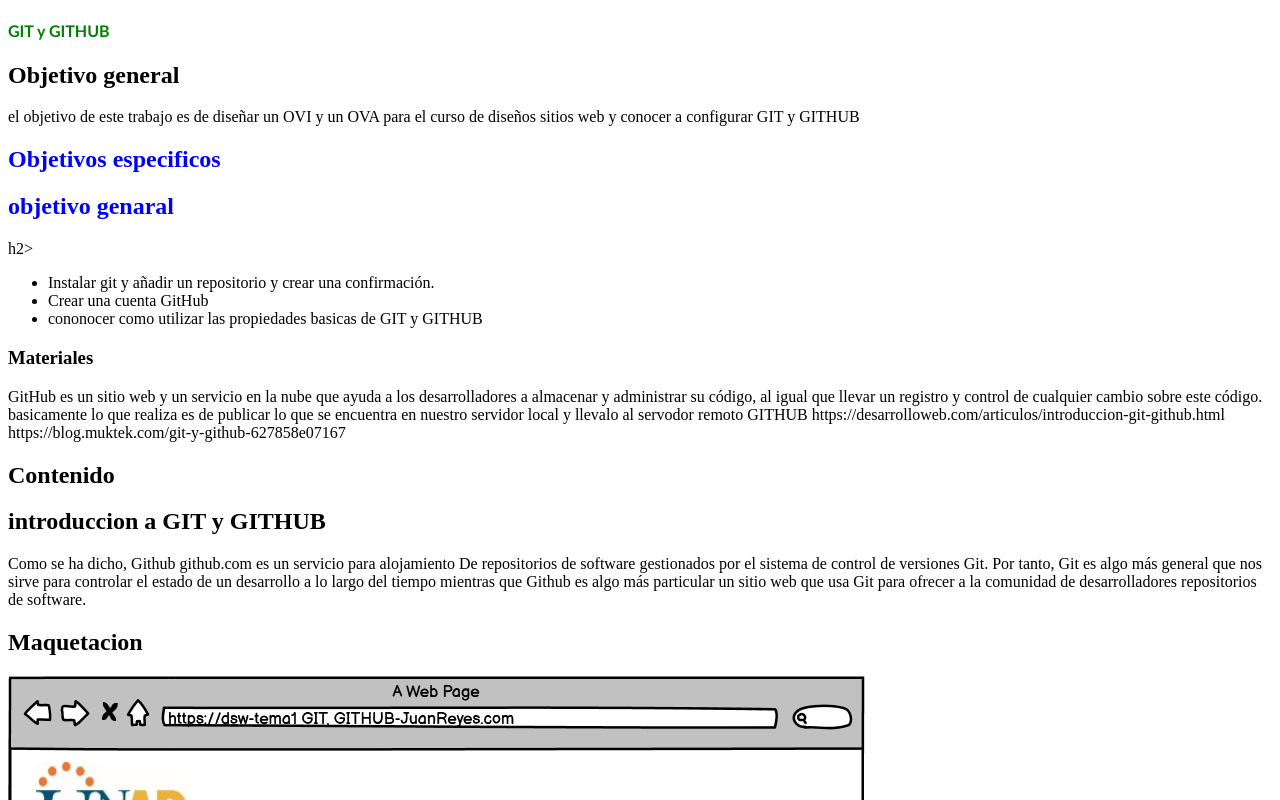
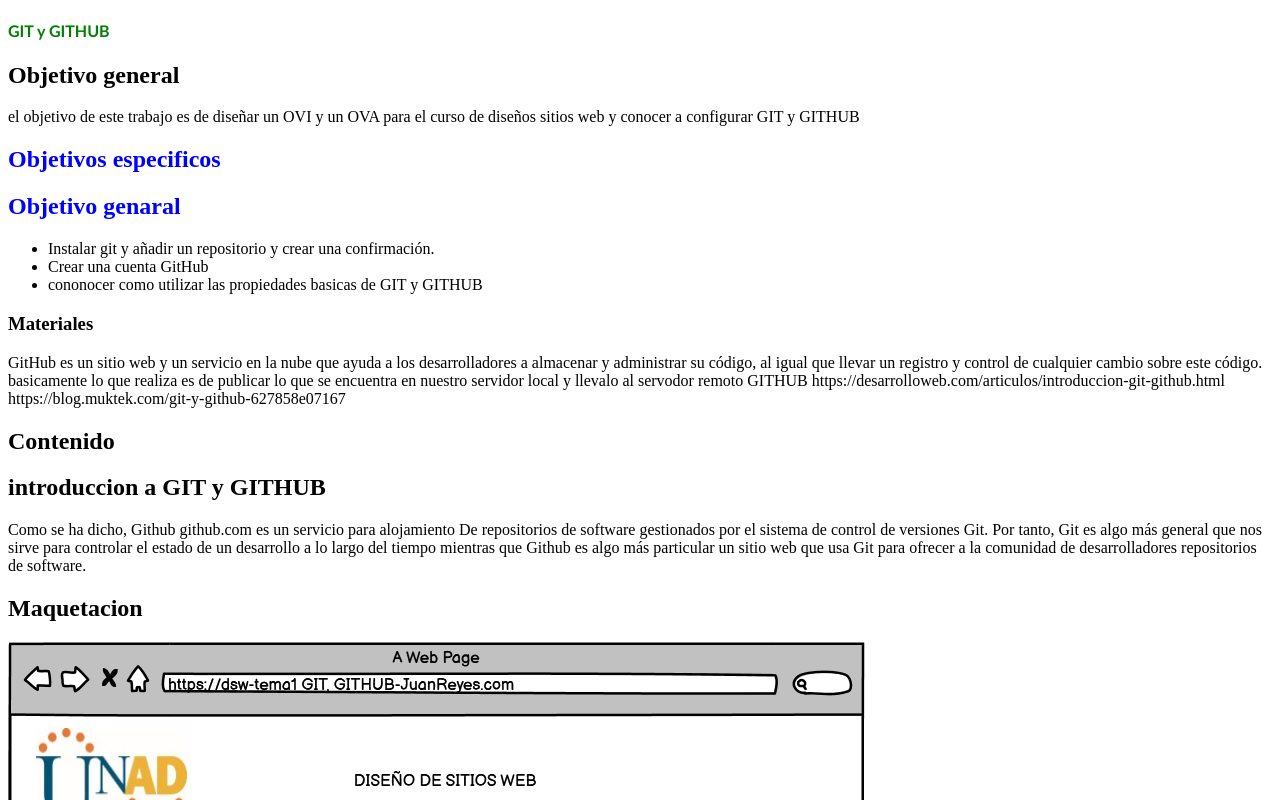
Before and after one commit to dannyrey30/DSW-juan-reyes, a plain HTML site: page planing.html in a window 1280 px wide. Shown: the top 800 px of the page. Drawn offline with Linux system fonts and the light colour scheme.

Commit message:
Update planing.html

```diff
--- a/planing.html
+++ b/planing.html
@@ -23,7 +23,7 @@
 
 
     <h2 style=" color: blue; ">Objetivos especificos</h2>
-    <h2 style=" color: blue;"> objetivo genaral</h2>h2>
+    <h2 style=" color: blue;"> Objetivo genaral</h2>
 
 
         <ul>
```
